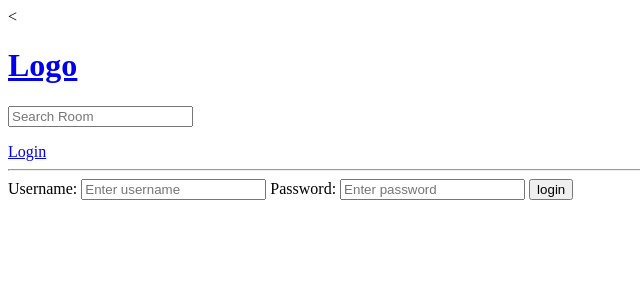
After one commit to 27-Batman/StudyBud, a Django app: page /login/ in a window 1280 px wide. The commit adds this page. Shown: the top 300 px of the page, without its empty margins (0-640 px from the left). Run offline with Django 5.2, Linux system fonts and the light colour scheme.

Commit message:
Login and Logout features

```diff
--- /dev/null
+++ b/base/templates/base/register.html
@@ -0,0 +1,19 @@
+{% extends "main.html" %}
+
+{% block content %}
+
+<div>
+    <form method="POST" action="">
+        {% csrf_token %}
+
+        <label for="username">Username:</label>
+        <input type="text" name="username" placeholder="Enter username" />
+
+        <label for="password">Password:</label>
+        <input type="text" name="password" placeholder="Enter password" />
+
+        <input type="submit" value="login" />
+    </form>
+</div>
+
+{% endblock content %}
--- a/base/urls.py
+++ b/base/urls.py
@@ -2,6 +2,8 @@ from django.urls import path
 from . import views
 
 urlpatterns = [
+    path('login/', views.loginPage, name="login"),
+    path('logout/', views.logOut, name="logout"),
     path('', views.home, name="home"),
     path('room/<str:pk>/', views.room, name="room"),
 
--- a/base/views.py
+++ b/base/views.py
@@ -1,7 +1,37 @@
 from django.shortcuts import redirect, render
+from django.contrib import messages
 from django.db.models import Q
+from django.contrib.auth import authenticate, login, logout
+from django.contrib.auth.models import User
 from .models import Room, Topic
 from .forms import RoomForm
+
+
+def loginPage(request):\
+
+    if request.method == 'POST':
+        username = request.POST.get('username')
+        password = request.POST.get('password')
+
+        try:
+            user = User.objects.get(username=username)
+        except:
+            messages.error(request, 'User does not exist')
+
+        user = authenticate(request, username=username, password=password)
+
+        if user is not None:
+            login(request, user)
+            return redirect('home')
+        else:
+            messages.error("Username or password doesn't exists")
+
+    context = {}
+    return render(request, 'base/register.html', context)
+
+def logOut(request):
+    logout(request)
+    return redirect('home')
 
 def home(request):
     q = request.GET.get('q') if request.GET.get('q') != None else ''
--- a/templates/main.html
+++ b/templates/main.html
@@ -10,6 +10,14 @@
     <body>
         {% include "navbar.html" %}
 
+        {% if messages %}
+        <ul class="messages">
+            {% for message in messages %}
+            <li>{{ message }}</li>
+            {% endfor %}
+        </ul>
+        {% endif %}
+
         {% block content%}
 
         {% endblock %}
--- a/templates/navbar.html
+++ b/templates/navbar.html
@@ -6,4 +6,10 @@
     <input type="text" name="q" placeholder="Search Room" />
 </form>
 
+{% if request.user.is_authenticated %}
+<a href="{% url 'logout' %}">Logout</a>
+{% else %}
+<a href="{% url 'login' %}">Login</a>
+{% endif %}
+
 <hr>
```
Also changed, not shown: db.sqlite3.
